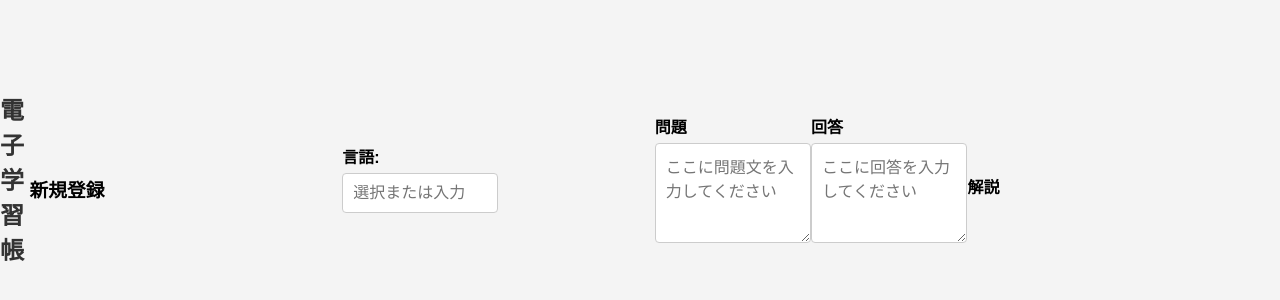
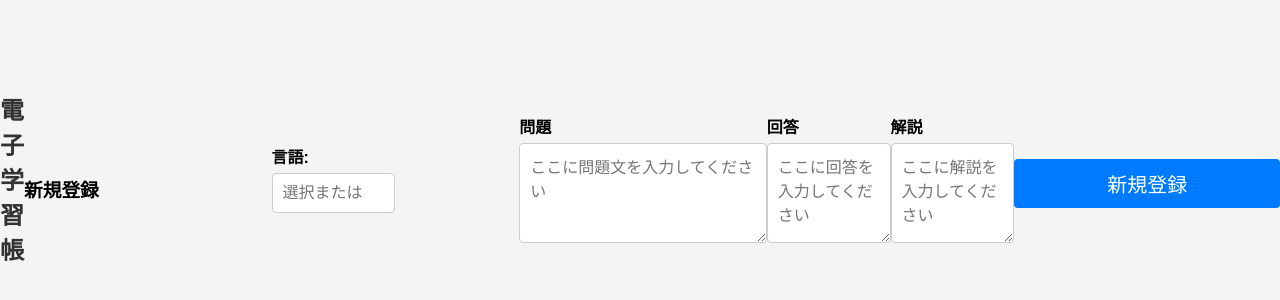
Before and after one commit to sin1227488801/RemindCodeTyping, a plain HTML site: page Rct/notebook.html in a window 1280 px wide. Shown: the part 212-512 px from the top of the page. Drawn offline with Linux system fonts and the light colour scheme.

Commit message:
[edit]表示レイアウト調整

```diff
--- a/Rct/notebook.html
+++ b/Rct/notebook.html
@@ -23,17 +23,21 @@
         </div>
     </div>
     <div class="main">
-        <div class="box-left">
+        <div class="box-full">
             <label>問題</label>
             <!-- 長文入力 -->
             <textarea placeholder="ここに問題文を入力してください"></textarea>
         </div>
-        <div class="box-right">
+    </div>
+    <div class="main">
+        <div class="box-left">
             <label>回答</label>
             <textarea placeholder="ここに回答を入力してください"></textarea>
         </div>
+        <div class="box-right">
+            <label>解説</label>
+            <textarea placeholder="ここに解説を入力してください"></textarea>
+        </div>
     </div>
-    <div class="main">
-        <label>解説</label>
-    </div>
+    <button class="btn">新規登録</button>
 </body>
```
